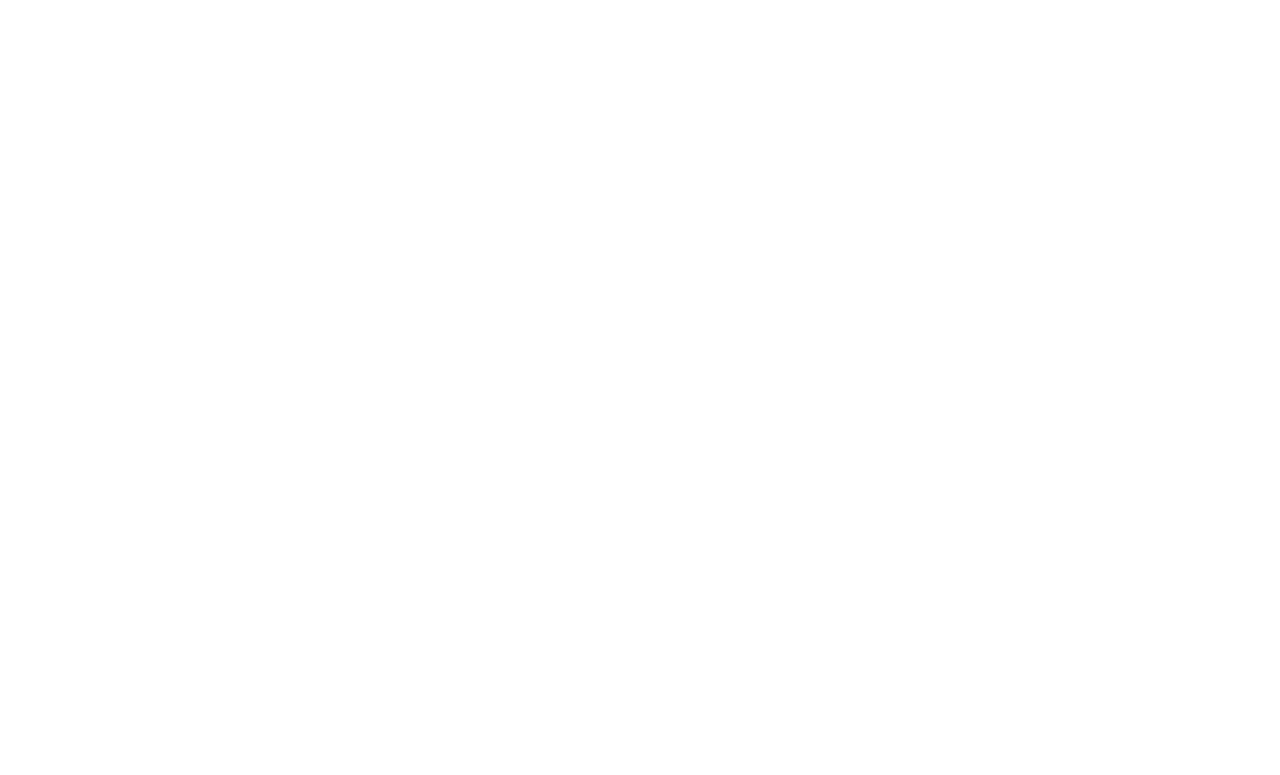
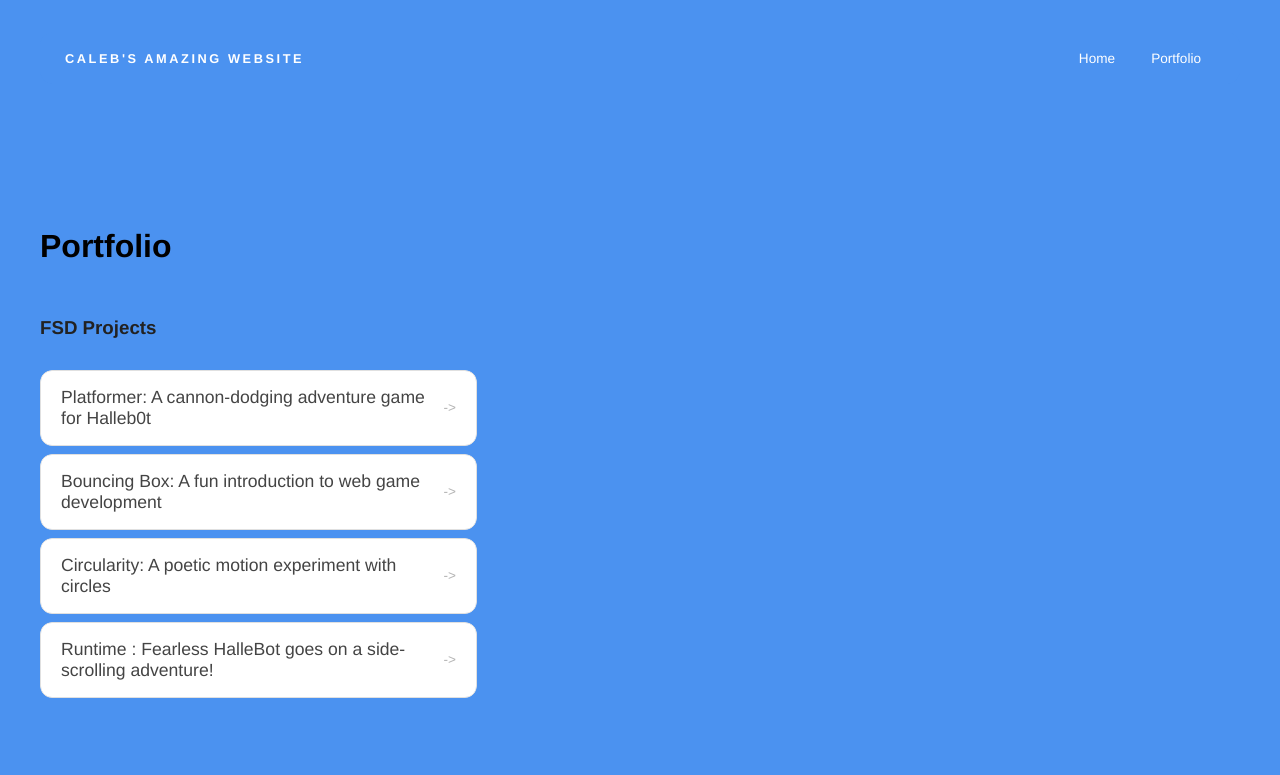
Before and after one commit to calebstraz-cyber/calebstraz-cyber.github.io, a plain HTML site: page portfolio.html in a window 1280 px wide. Drawn offline with Linux system fonts and the light colour scheme.

Commit message:
add portfolio page to website

```diff
--- a/portfolio.html
+++ b/portfolio.html
@@ -0,0 +1,51 @@
+<!DOCTYPE html>
+<html>
+
+<head>
+  <title>Caleb Strazisar</title>
+   <link rel="stylesheet" href="style.css" />
+</head>
+
+<body>
+  <!-- All content goes here -->
+  <div id="all-contents">
+    <nav>
+      <h1>Caleb's Amazing Website</h1>
+      <ul id="nav-ul">
+        <li class="nav-li">
+          <a href="index.html">Home</a>
+        </li>
+        <li class="nav-li">
+          <a href="portfolio.html">Portfolio</a>
+        </li>
+      </ul>
+    </nav>
+
+    <main>
+      <div class="content">
+        <h1>Portfolio</h1>
+        <h3>FSD Projects</h3>
+        <ul id="portfolio">
+          <li>
+            <a href="fsd-projects/platformer/">Platformer: A cannon-dodging adventure game for Halleb0t</a>
+          </li>
+          <li>
+            <a href="fsd-projects/bouncing-box/">Bouncing Box: A fun introduction to web game development</a>
+          </li>
+          <li>
+            <a href="fsd-projects/circularity/">Circularity: A poetic motion experiment with circles</a>
+          </li>
+          <li>
+            <a href="fsd-projects/runtime/">Runtime : Fearless HalleBot goes on a side-scrolling adventure!</a>
+          </li>
+
+        </ul>
+
+        <!-- ASD Projects will go here -->
+
+      </div>
+    </main>
+  </div>
+</body>
+
+</html>
--- a/style.css
+++ b/style.css
@@ -55,7 +55,7 @@
 }
 
 h2 {
-  color: #e94560; /* bright accent */
+  color: #fff; /* bright accent */
 }
 
 .content p {
@@ -108,7 +108,7 @@
 }
 
 #interests h3 {
-  color: #e94560;
+  color: #fff;
 }
 
 #interests li {
@@ -154,7 +154,7 @@
   font-weight: 700;
   text-transform: uppercase;
   letter-spacing: 0.2em;
-  color: #000;
+  color: #fff;
 }
 
 #nav-ul {
@@ -166,7 +166,7 @@
 }
 
 .nav-li a {
-  color: #666;
+  color: #fff;
   text-decoration: none;
   font-size: 0.85rem;
   font-weight: 500;
@@ -181,3 +181,60 @@
   background: #000;
   color: #4b92f0;
 }
+
+h1 {
+  color: #fff;
+}
+
+/* Portfolio styles */
+.content h1 {
+  color: black;
+}
+
+#portfolio {
+  list-style: none;
+  margin: 0;
+  padding: 0;
+  width: 100%;
+  display: flex;
+  flex-direction: column;
+  gap: 8px;
+}
+
+#portfolio li {
+  border-radius: 12px;
+  overflow: hidden;
+}
+
+#portfolio a {
+  display: flex;
+  justify-content: space-between;
+  align-items: center;
+  text-decoration: none;
+  color: #444;
+  padding: 16px 20px;
+  font-size: 1.1rem;
+  font-weight: 500;
+  background: #fff;
+  border: 1px solid #e0e0e0;
+  border-radius: 12px;
+  transition: background 0.25s ease, color 0.25s ease, transform 0.25s ease;
+}
+
+#portfolio a:hover {
+  background: #000;
+  color: #fff;
+  transform: translateX(4px);
+}
+
+#portfolio a::after {
+  content: "->";
+  font-size: 0.85rem;
+  opacity: 0.4;
+  transition: opacity 0.25s ease;
+  white-space: nowrap;
+}
+
+#portfolio a:hover::after {
+  opacity: 1;
+}
```
Also changed, not shown: index.html (+2 -2 lines).
